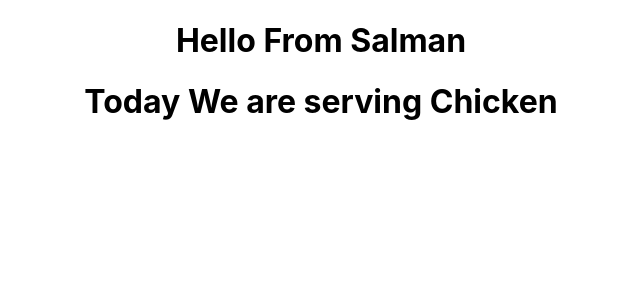
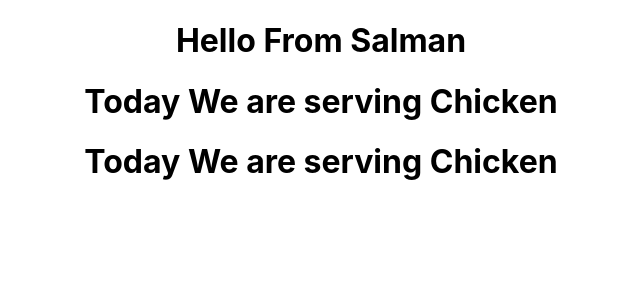
Before and after one commit to Salman-Raza-stack/boot-champ-react-app1, a React (Create React App) app: page / in a window 1280 px wide. Shown: the top 300 px of the page, without its empty margins (319-959 px from the left). Built offline with nearby package versions, Linux system fonts and the light colour scheme.

Commit message:
Update dinner.js

```diff
--- a/src/dinner.js
+++ b/src/dinner.js
@@ -4,6 +4,7 @@ function Dinner(props) {
   return (
     <div>
       <h1>Today We are serving Chicken {props.Biryani}</h1>
+      <h1>Today We are serving Chicken {props.Kheer}</h1>
     </div>
   );
 }
```
